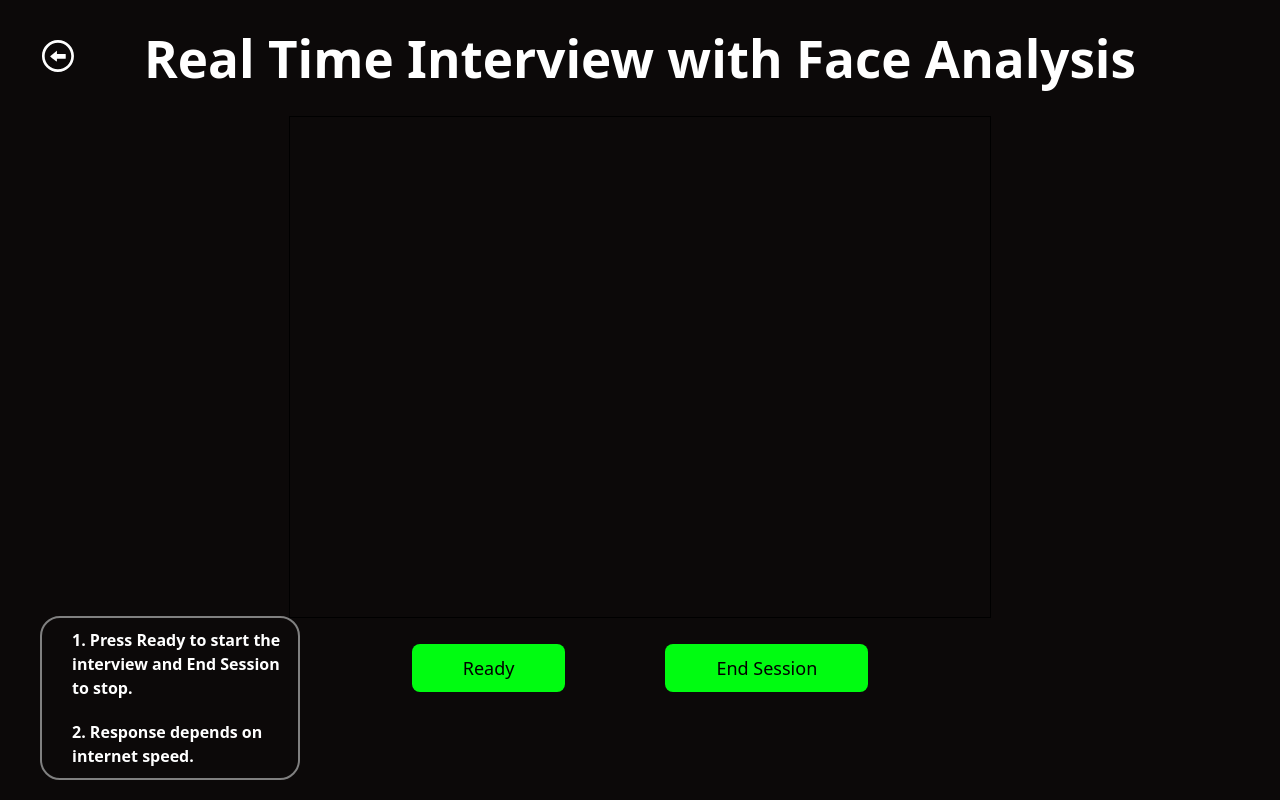
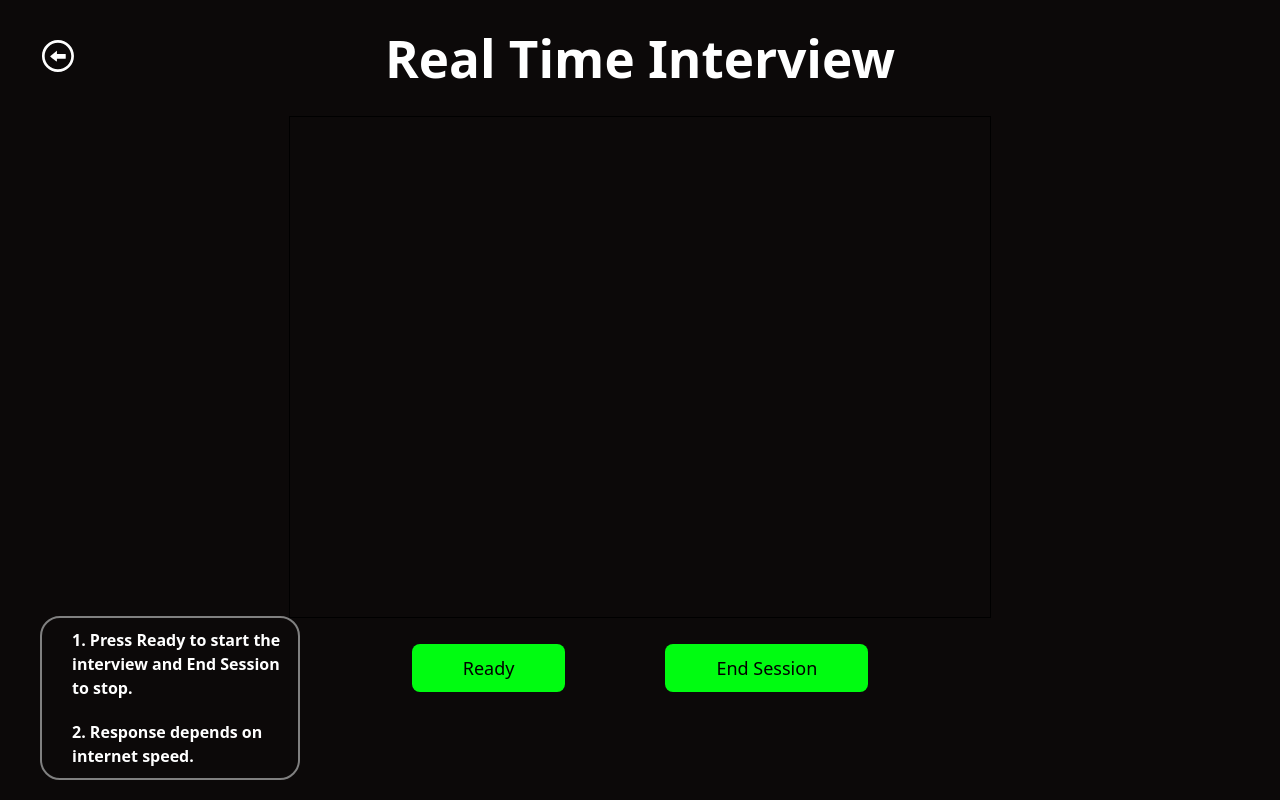
Before and after one commit to dumbrep/Jobs_react, a React (Vite) app: page /interview in a window 1280 px wide. Built offline with nearby package versions, Linux system fonts and the light colour scheme; no server answers.

Commit message:
corrected heading

```diff
--- a/src/interview_page.jsx
+++ b/src/interview_page.jsx
@@ -121,7 +121,7 @@ const Interview = () => {
                 <p>2. Response depends on internet speed.</p>
             </div>
 
-            <h1>Real Time Interview with Face Analysis</h1>
+            <h1>Real Time Interview</h1>
 
             <div className="video">
                 <Video />
```
